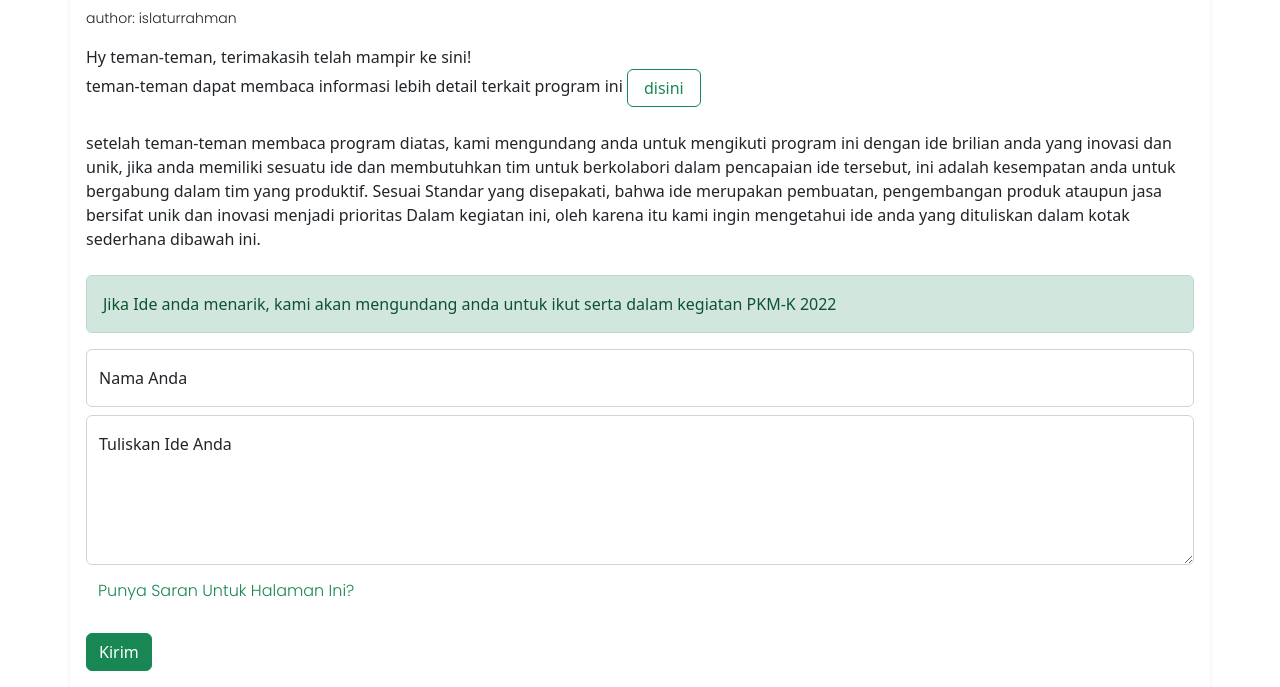
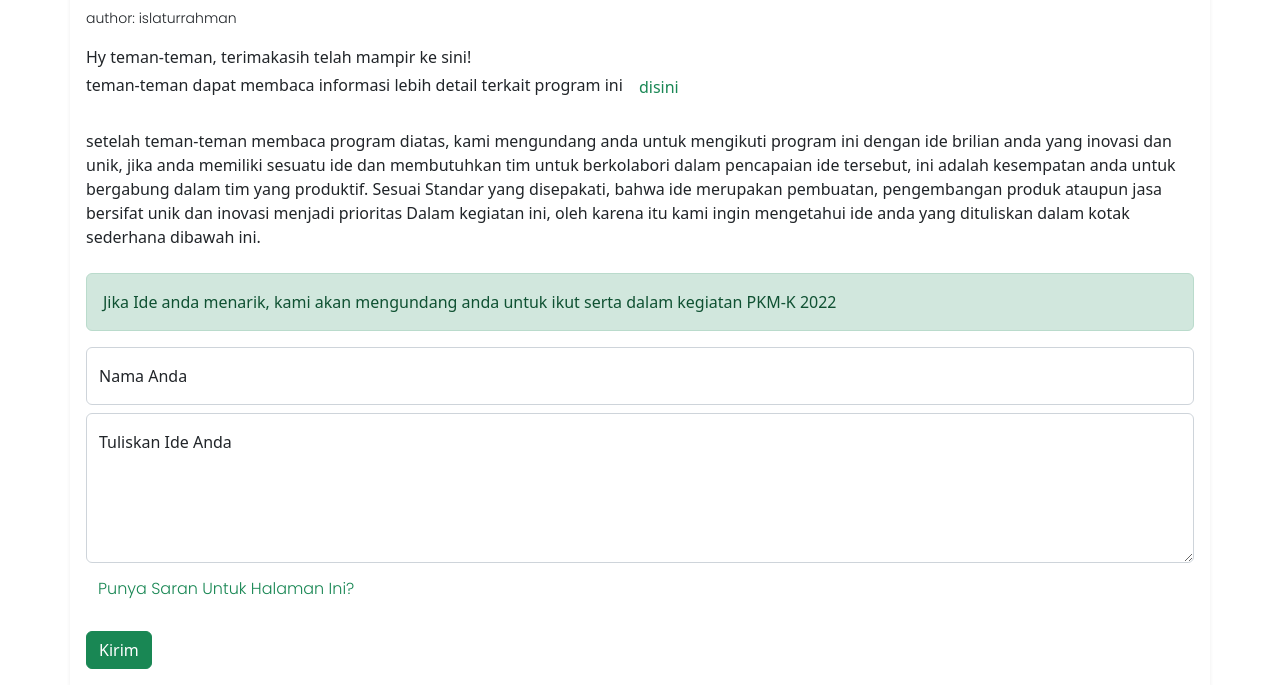
Before and after one commit to islaturrahman/islaturrahman.github.io, a website: page pages/pkm-k.html in a window 1280 px wide. Shown: the part 121-808 px from the top of the page. Drawn offline with Linux system fonts and the light colour scheme.

Commit message:
update btn klik disini

```diff
--- a/pages/pkm-k.html
+++ b/pages/pkm-k.html
@@ -37,7 +37,7 @@
                 Hy teman-teman, terimakasih telah mampir ke sini! <br>
                 teman-teman dapat membaca informasi lebih detail terkait program ini
                 <a href="https://simbelmawa.kemdikbud.go.id/portal/wp-content/uploads/2022/03/4.-PKM-K.pdf"
-                    class="btn btn-outline-success ps-3 pe-3" target="_blank">
+                    class="btn btn-outline-success border-0" target="_blank">
                     disini
                 </a>
                 <br><br>
```
